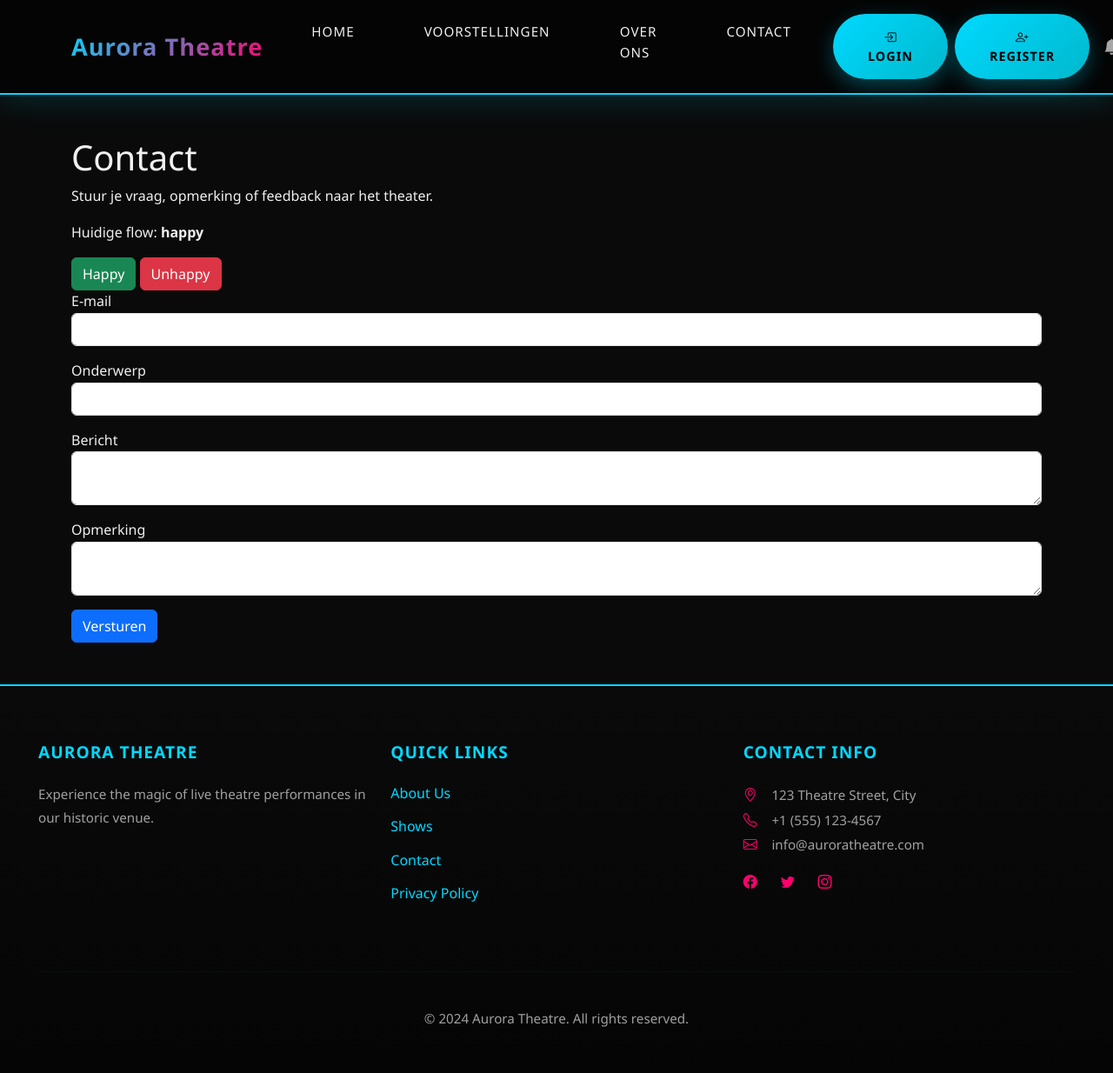
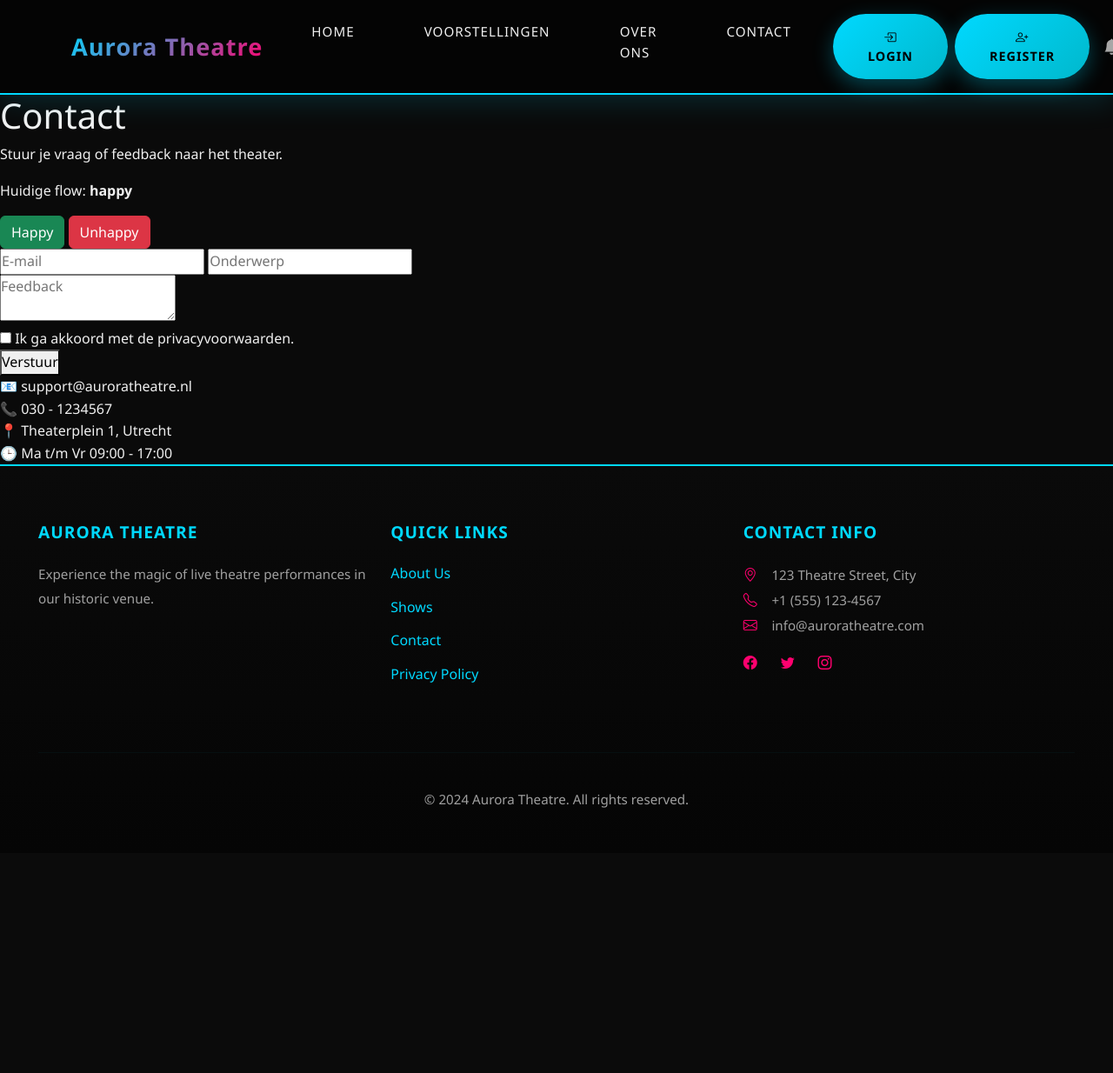
Before and after one commit to Benjamin-Harke/Aurora-P4-project-, a PHP site: page /contact in a window 1280 px wide. Shown: the whole page at 87% size. After the commit the page ends 929 px from the top, so only its background shows below. Run offline with PHP 8.4, Linux system fonts and the light colour scheme.

Commit message:
contact.php bij view veranderd

```diff
--- a/app/views/includes/contact.php
+++ b/app/views/includes/contact.php
@@ -1,39 +1,42 @@
 <?php require_once APPROOT . '/views/includes/header.php'; ?>
 
-<div class="container py-5">
+<div class="contact-wrapper">
+    <div class="contact-left">
         <h1>Contact</h1>
-    <p>Stuur je vraag, opmerking of feedback naar het theater.</p>
+        <p>Stuur je vraag of feedback naar het theater.</p>
 
-    <p>
-        Huidige flow:
-        <strong><?= $_SESSION['feedback_flow'] ?? 'happy'; ?></strong>
-    </p>
+        <p>Huidige flow: <strong><?= $_SESSION['feedback_flow'] ?? 'happy'; ?></strong></p>
 
+        <div class="flow-buttons">
             <a href="<?= URLROOT ?>/contact/happy" class="btn btn-success">Happy</a>
             <a href="<?= URLROOT ?>/contact/unhappy" class="btn btn-danger">Unhappy</a>
-
-        <div class="mb-3">
-            <label>E-mail</label>
-            <input type="email" name="email" class="form-control" required>
         </div>
 
-        <div class="mb-3">
-            <label>Onderwerp</label>
-            <input type="text" name="onderwerp" class="form-control" required>
+        <form method="POST" action="<?= URLROOT ?>/contact/opslaan">
+            <div class="row-input">
+                <input type="email" name="email" placeholder="E-mail" required>
+                <input type="text" name="onderwerp" placeholder="Onderwerp" required>
             </div>
 
-        <div class="mb-3">
-            <label>Bericht</label>
-            <textarea name="bericht" class="form-control" maxlength="250" required></textarea>
+            <textarea name="bericht" placeholder="Feedback" maxlength="250" required></textarea>
+
+            <div class="privacy">
+                <input type="checkbox" required>
+                <span>Ik ga akkoord met de privacyvoorwaarden.</span>
             </div>
 
-        <div class="mb-3">
-            <label>Opmerking</label>
-            <textarea name="opmerking" class="form-control" maxlength="250"></textarea>
+            <button type="submit">Verstuur</button>
+        </form>
     </div>
 
-        <button type="submit" class="btn btn-primary">Versturen</button>
-    </form>
+    <div class="contact-divider"></div>
+
+    <div class="contact-right">
+        <div class="contact-item">📧 <span>support@auroratheatre.nl</span></div>
+        <div class="contact-item">📞 <span>030 - 1234567</span></div>
+        <div class="contact-item">📍 <span>Theaterplein 1, Utrecht</span></div>
+        <div class="contact-item">🕒 <span>Ma t/m Vr 09:00 - 17:00</span></div>
+    </div>
 </div>
 
 <?php if (isset($_SESSION['feedback_succes'])): ?>
```
Lines whose indentation alone changed are shown as unchanged.
